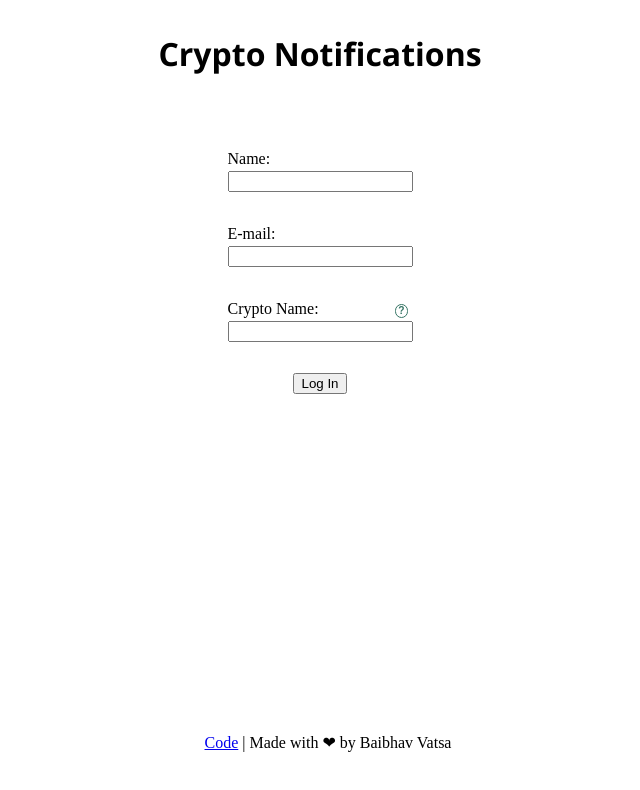
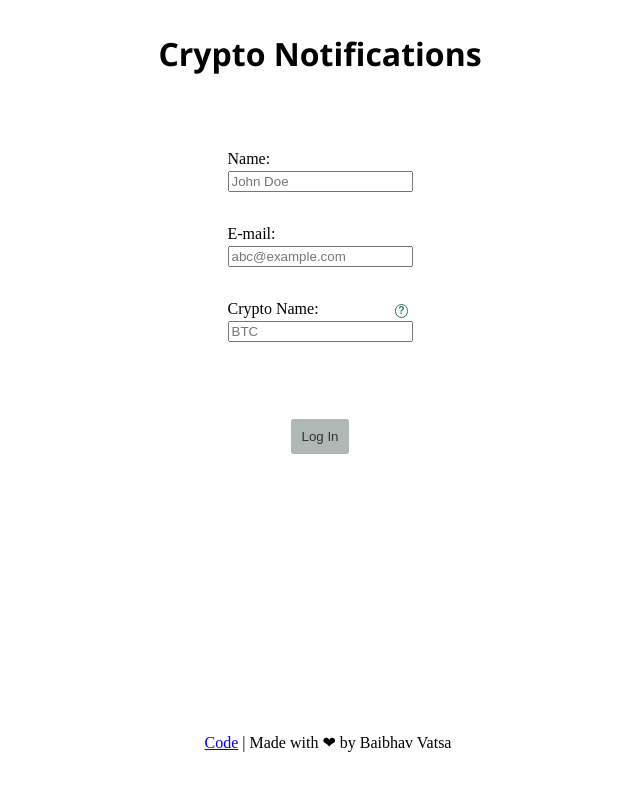
Before and after one commit to BaibhaVatsa/crypto-notifications, a Vue app: page / in a window 1280 px wide. Shown: the top 790 px of the page, without its empty margins (320-960 px from the left). Built offline with nearby package versions, Linux system fonts and the light colour scheme.

Commit message:
server kindof works. streamlined ui.

```diff
--- a/package.json
+++ b/package.json
@@ -10,6 +10,9 @@
   "dependencies": {
     "@vue/cli": "^3.11.0",
     "core-js": "^2.6.5",
+    "esm": "^3.2.25",
+    "googleapis": "^42.0.0",
+    "nodemailer": "^6.3.0",
     "vue": "^2.6.10"
   },
   "devDependencies": {
--- a/src/App.vue
+++ b/src/App.vue
@@ -11,13 +11,13 @@
       <tr><td>
       <div class="field">
         <label>Name: </label>
-        <input type="text">
+        <input type="text" v-model.trim="username" name="username" placeholder="John Doe">
       </div>
       </td></tr>
       <tr><td>
       <div class="field">
         <label>E-mail: </label>
-        <input type="text">
+        <input type="text" v-model.trim="email" name="email" placeholder="abc@example.com">
       </div>
       </td></tr>
       <tr><td>
@@ -27,12 +27,12 @@
             Trading names. List: <a href="https://www.example.com" target="_blank">Example.com</a>
           </p>
         </label></label>
-        <input type="text">
+        <input type="text" v-model.trim="crypto" name="crypto" placeholder="BTC">
       </div>
       </td></tr>
       </table>
       <div>
-        <button class="button" v-on:click="logIn" :disabled="disabled" type="submit" name="login">Log In</button>
+        <button v-bind:class="buttonObject" v-on:click="submitForm" :disabled="disabled" type="submit" name="login">Log In</button>
       </div>
     </div>
     <div v-else-if="submitted === 1">
@@ -50,27 +50,56 @@
 
 <script>
 export default {
-  name: 'app',
+  name: "app",
   data() {
     return {
       submitted: 0,
-      errorCode: 404,
+      errorCode: 0,
+      username: "",
+      email: "",
+      crypto: "",
+      cryptoList: ["BTC", "ETH"]
     }
   },
   computed: {
     disabled: function() {
-      return false;
+      return !(this.validUsername && this.validEmail && this.validCrypto);
     },
-    email: function() {
-      return "";
+    validUsername: function() {
+      if(this.username.length === 0) {
+        return false;
+      }
+      // eslint-disable-next-line
+      var alpha = /^[a-zA-Z-,]+(\s{0,1}[a-zA-Z-, ])*$/;
+      return this.username.match(alpha);
     },
-    cryptoname: function() {
-      return "";
+    validEmail: function() {
+      if(this.email.length === 0) {
+        return false;
+      }
+      // eslint-disable-next-line
+      var mailformat = /^\w+([\.-]?\w+)*@\w+([\.-]?\w+)*(\.\w{2,4})+$/;
+      return this.email.match(mailformat);
+    },
+    validCrypto: function() {
+      if(this.crypto.length === 0) {
+        return false;
+      }
+      return this.cryptoList.indexOf(this.crypto) !== -1;
+    },
+    buttonObject: function() {
+      return {
+        disabledButton: this.disabled,
+        enabledButton: !this.disabled
+      }
     }
   },
   methods: {
     submitForm: function() {
-      this.submitted = 1;
+      let data = {};
+      data.username = this.username;
+      data.email = this.email;
+      data.crypto = this.crypto;
     }
   }
 }
@@ -175,4 +204,22 @@
   border-style: solid;
   border-color: transparent #37977e transparent transparent;
 }
+
+.disabledButton {
+  padding: 0.6em;
+  margin-top: 4em;
+  background-color: #afb8b5;
+  color: #333232;
+  border-radius: 0.2em;
+  border-color: transparent;
+}
+
+.enabledButton {
+  padding: 0.6em;
+  margin-top: 4em;
+  background-color: #5dc0a6;
+  color: #ffffff;
+  border-radius: 0.2em;
+  border-color: transparent;
+}
 </style>
--- a/src/main.js
+++ b/src/main.js
@@ -1,9 +1,7 @@
 import Vue from 'vue'
 import App from './App.vue'
 
-/* eslint-disable no-unused-vars */
-var vue = new Vue({
+new Vue({
   el: '#app',
   render: h => h(App),
 })
-/* eslint-enable no-unused-vars */
```
Also changed, not shown: 2 other files (tests, documents, lock files or other folders).
